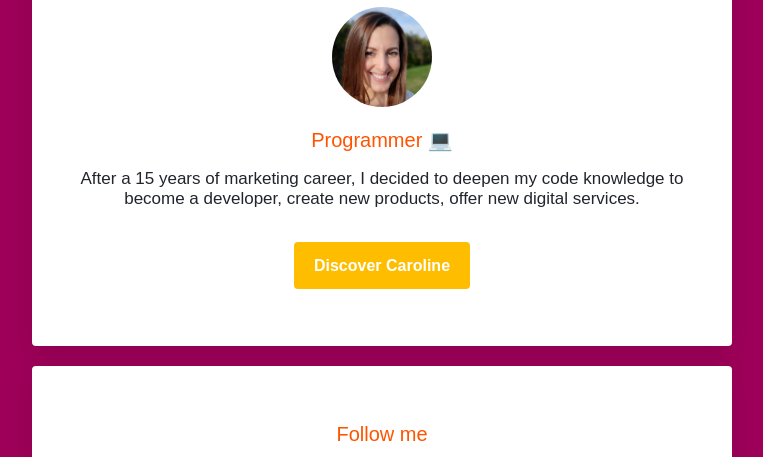
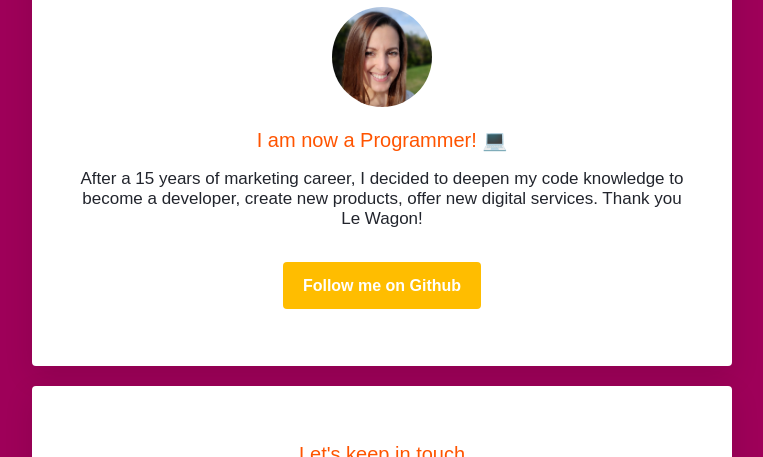
Before and after one commit to Caroline-B75/profile, a plain HTML site: page index.html in a window 1280 px wide. Shown: the part 153-610 px from the top of the page, without its empty margins (258-1021 px from the left). Drawn offline with Linux system fonts and the light colour scheme.

Commit message:
Update index.html

```diff
--- a/index.html
+++ b/index.html
@@ -15,13 +15,13 @@
       <div class="card">
         <h1>Hello, I'm Caroline</h1>
         <img src="./images/Caroline_Belmas_Carre.jpg" class="img_circle" width="100px" alt="Caroline_Picture">
-        <h2>Programmer 💻</h2>
-        <p>After a 15 years of marketing career, I decided to deepen my code knowledge to become a developer, create new products, offer new digital services.</p>
-        <a href="#" class="btn-pink" target="_blank">Discover Caroline</a>
+        <h2>I am now a Programmer! 💻</h2>
+        <p>After a 15 years of marketing career, I decided to deepen my code knowledge to become a developer, create new products, offer new digital services. Thank you Le Wagon!</p>
+        <a href="#" class="btn-pink" target="_blank">Follow me on Github</a>
       </div>
 
       <div class="card">
-        <h2>Follow me</h2>
+        <h2>Let's keep in touch</h2>
         <ul class="list-inline">
           <li>
             <a href="https://github.com/Caroline-B75" target="_blank">
```
